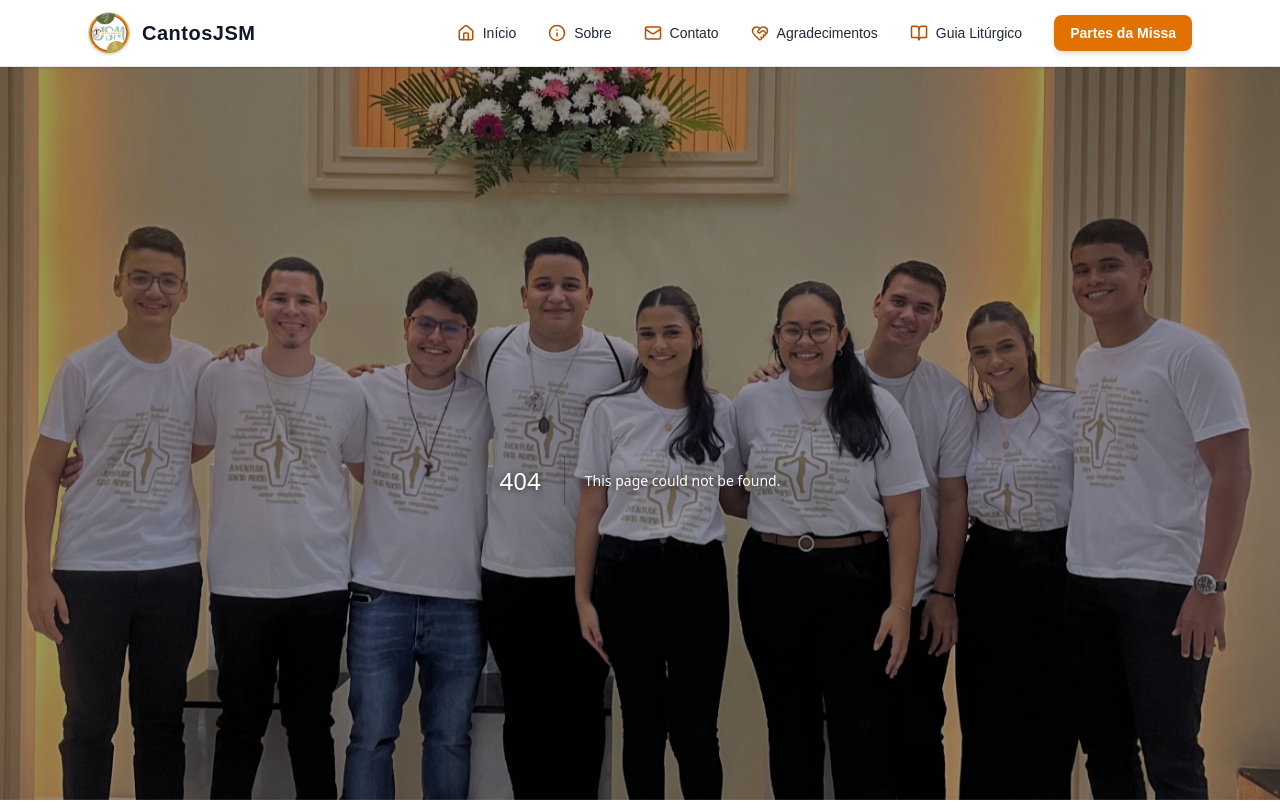
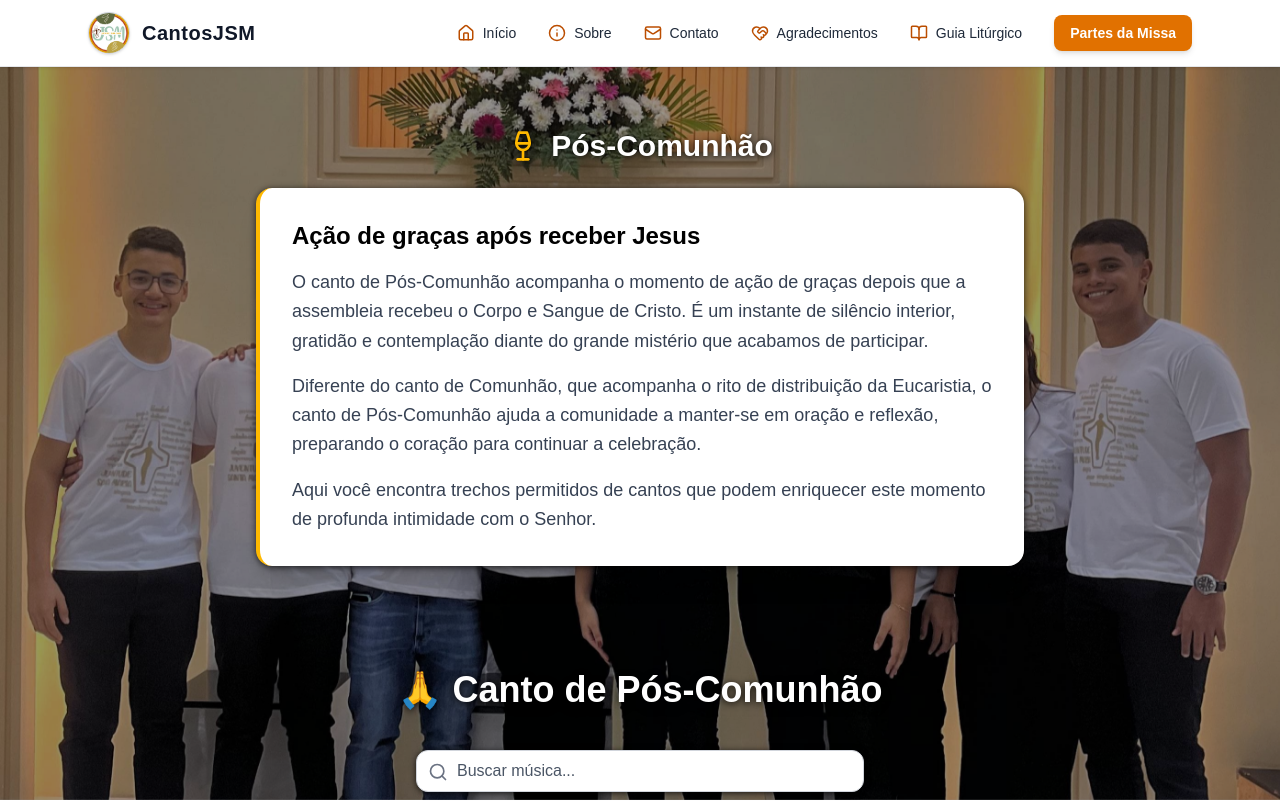
Before and after one commit to robsonalbuquerquedev/cantosjsm, a Next.js app: page /pos-comunhao in a window 1280 px wide. Before the commit this address had no page. Shown: the top 802 px of the page. Built offline with nearby package versions, Linux system fonts and the light colour scheme.

Commit message:
feat: add page.tsx file for pos-comunhao folder

```diff
--- /dev/null
+++ b/src/app/pos-comunhao/page.tsx
@@ -0,0 +1,48 @@
+"use client";
+
+import { Wine } from "lucide-react";
+import SongList from "@/components/SongList";
+
+export default function PosComunhaoPage() {
+    return (
+        <main className="min-h-screen px-6 py-12 flex flex-col items-center">
+
+            {/* Título */}
+            <h1 className="text-3xl font-bold mb-6 flex items-center gap-3 text-white drop-shadow">
+                <Wine size={32} className="text-amber-400" />
+                Pós-Comunhão
+            </h1>
+
+            {/* Introdução */}
+            <section
+                className="
+                    bg-white text-black p-8 rounded-2xl shadow-xl
+                    border-l-4 border-amber-400 mb-10 max-w-3xl
+                "
+            >
+                <h2 className="text-2xl font-bold mb-4">Ação de graças após receber Jesus</h2>
+
+                <p className="text-lg leading-relaxed text-gray-700 mb-4">
+                    O canto de Pós-Comunhão acompanha o momento de ação de graças depois
+                    que a assembleia recebeu o Corpo e Sangue de Cristo. É um instante de
+                    silêncio interior, gratidão e contemplação diante do grande mistério
+                    que acabamos de participar.
+                </p>
+
+                <p className="text-lg leading-relaxed text-gray-700 mb-4">
+                    Diferente do canto de Comunhão, que acompanha o rito de distribuição
+                    da Eucaristia, o canto de Pós-Comunhão ajuda a comunidade a manter-se
+                    em oração e reflexão, preparando o coração para continuar a celebração.
+                </p>
+
+                <p className="text-lg leading-relaxed text-gray-700">
+                    Aqui você encontra trechos permitidos de cantos que podem enriquecer
+                    este momento de profunda intimidade com o Senhor.
+                </p>
+            </section>
+
+            {/* Lista de músicas */}
+            <SongList category="pos-comunhao" title="🙏 Canto de Pós-Comunhão" />
+        </main>
+    );
+}
```
